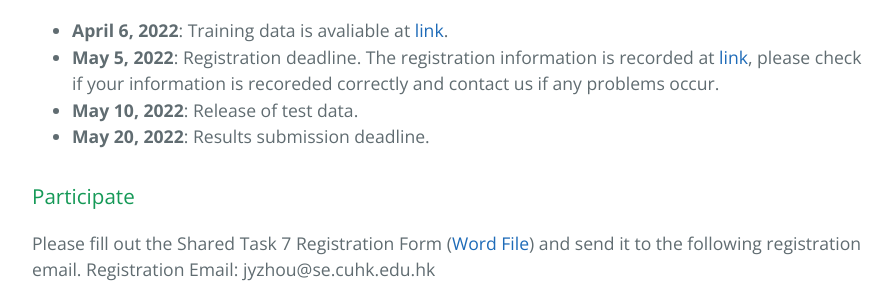
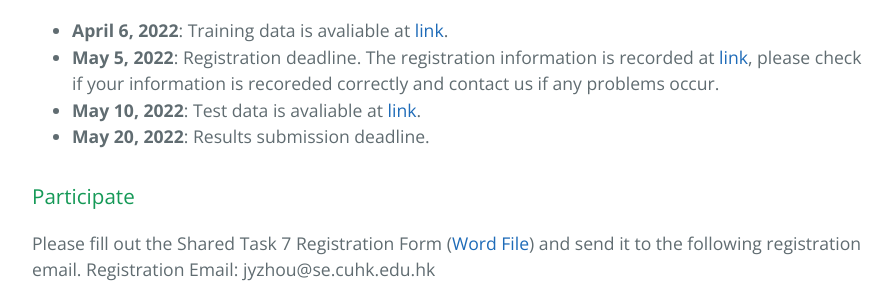
Before and after one commit to para-zhou/CDial-Bias, a Jekyll site: the page built from guideline.md, in a window 1280 px wide and 900 px high, scrolled down 671 px. Shown: the part 162-455 px from the top of the window, without its empty margins (192-1087 px from the left). Built offline with Jekyll 4.4.1, drawn with Linux system fonts in a browser that asks for light colours.

Commit message:
Update guideline.md

```diff
--- a/guideline.md
+++ b/guideline.md
@@ -15,7 +15,7 @@ This task aims to measure the social bias in dialogue scenario. Due to possible
 ### Important Dates
 * **April 6, 2022**: Training data is avaliable at [link](https://drive.google.com/drive/folders/1_bi9yw3LccAj4wy9naWmCSNMGtCU3Fvk?usp=sharing).
 * **May 5, 2022**: Registration deadline. The registration information is recorded at [link](https://para-zhou.github.io/NLPCC-Task7-BiasEval), please check if your information is recoreded correctly and contact us if any problems occur.
-* **May 10, 2022**: Release of test data.
+* **May 10, 2022**: Test data is avaliable at  [link](https://drive.google.com/drive/folders/1_bi9yw3LccAj4wy9naWmCSNMGtCU3Fvk?usp=sharing).
 * **May 20, 2022**: Results submission deadline.
 
 ### Participate
```
